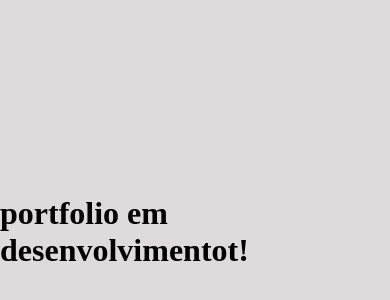
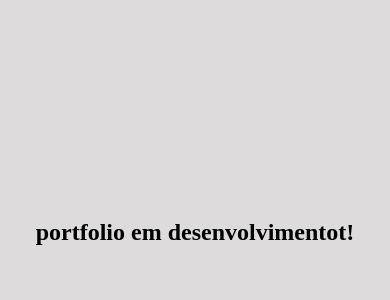
Before and after one commit to yuri-kerven/portfolio, a plain HTML site: page index.html in a window 390 px wide. Shown: the part 190-490 px from the top of the page. Drawn offline with Linux system fonts and the light colour scheme.

Commit message:
update-style

```diff
--- a/style.css
+++ b/style.css
@@ -16,3 +16,8 @@ body{
 h1{
     color:#000;
 }
+
+@media (max-width: 412px) {
+    h1{
+        font-size: 1.5rem;
+}}
```
